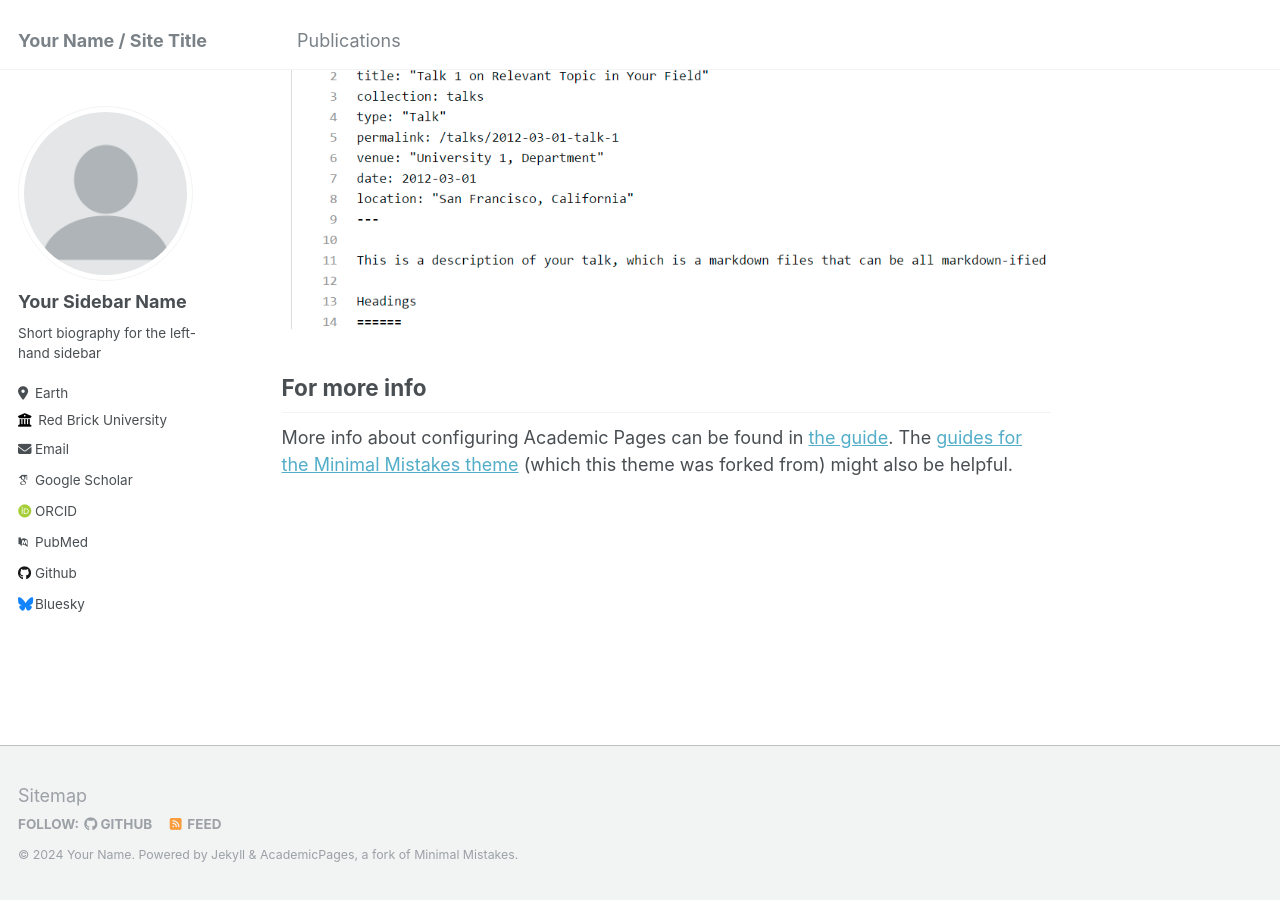
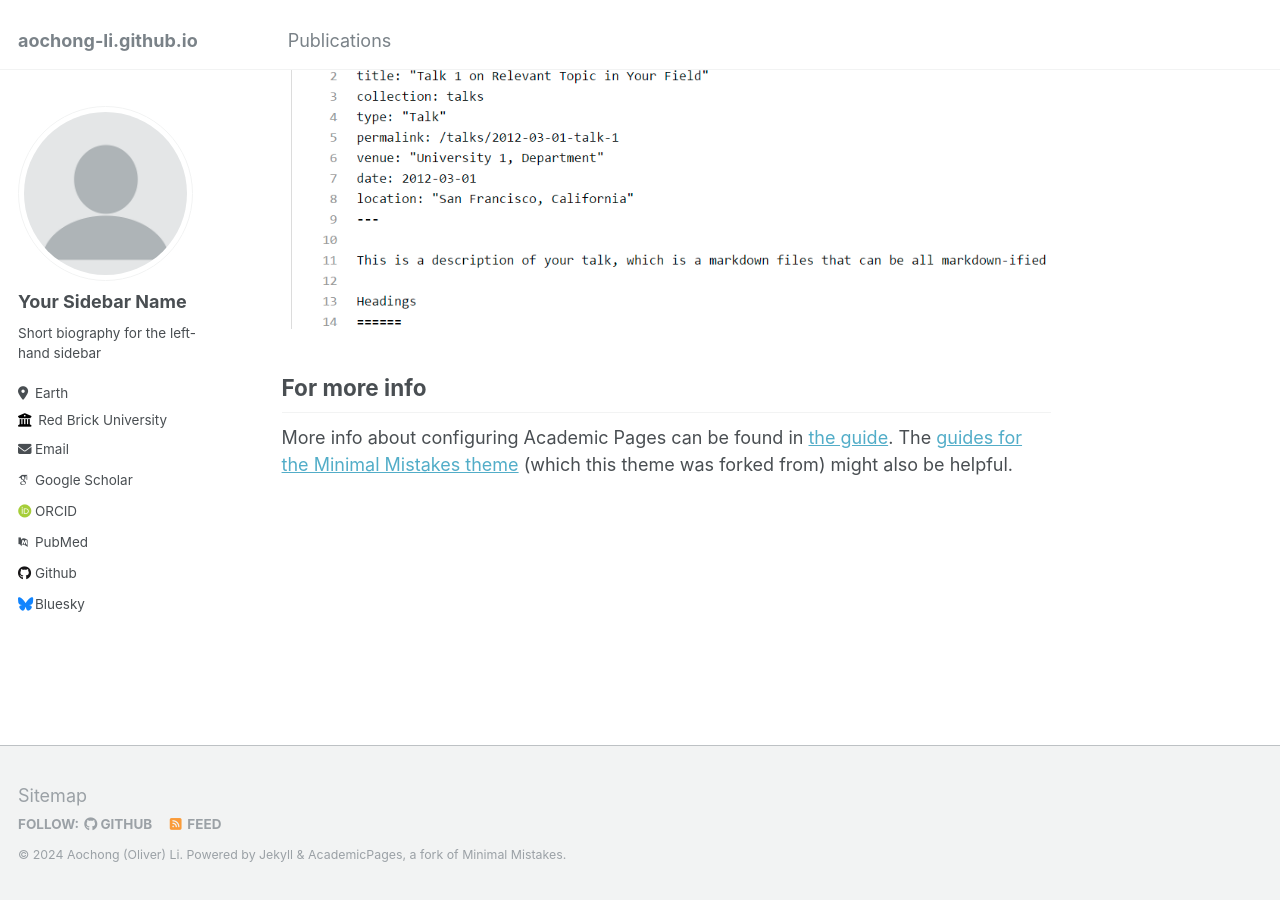
Before and after one commit to Aochong-Li/aochong-li.github.io, a Jekyll site: the page built from _pages/about.md, in a window 1280 px wide and 900 px high, scrolled down 2660 px. Built offline with Jekyll 4.4.1, drawn with Linux system fonts in a browser that asks for light colours; some web fonts are replaced.

Commit message:
change my name

```diff
--- a/_config.yml
+++ b/_config.yml
@@ -8,9 +8,9 @@
 
 # Basic Site Settings
 locale                   : "en-US"
-title                    : "Your Name / Site Title"
-title_separator          : "-"
-name                     : &name "Your Name"
+# title                    : "Aochong (Oliver) Li"
+# title_separator          : "-"
+name                     : &name "Aochong (Oliver) Li"
 description              : &description "personal description"
 url                      : https://academicpages.github.io # the base hostname & protocol for your site e.g. "https://mmistakes.github.io"
 baseurl                  : "" # the subpath of your site, e.g. "/blog"
```
